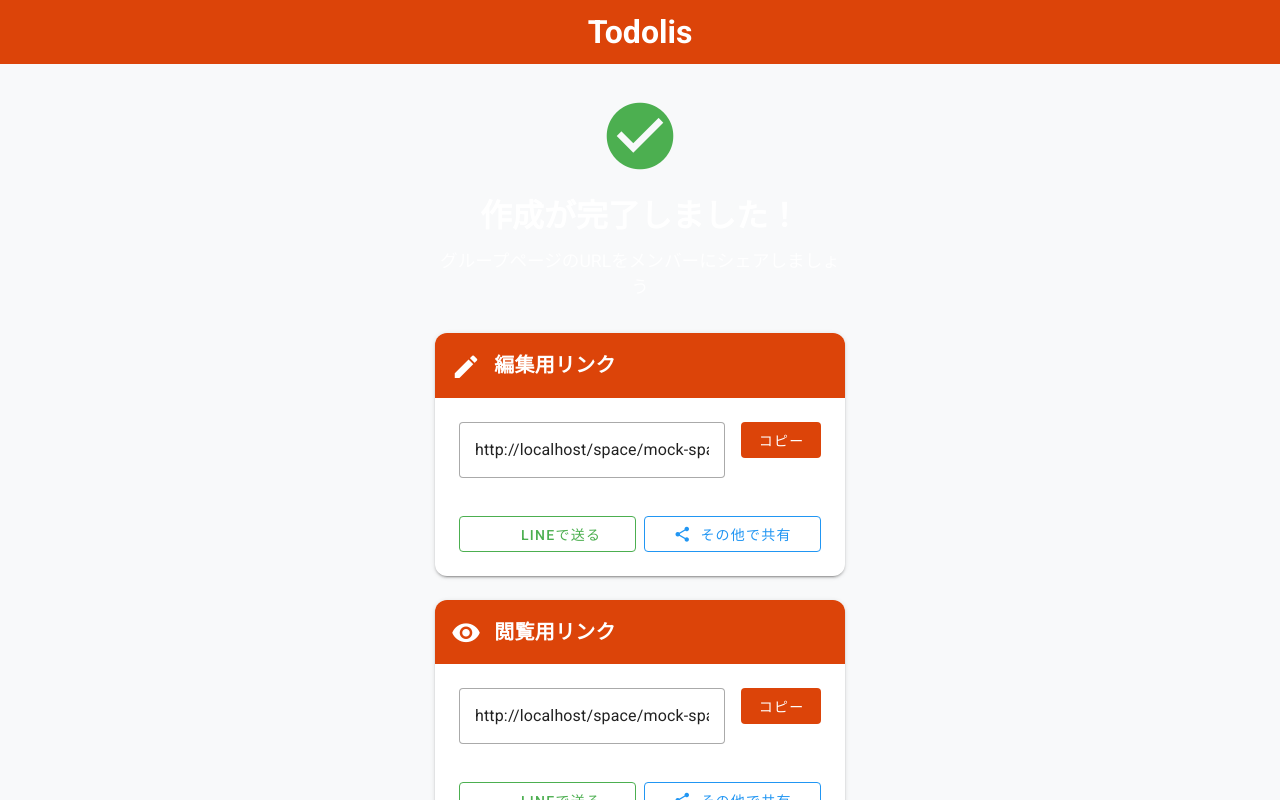
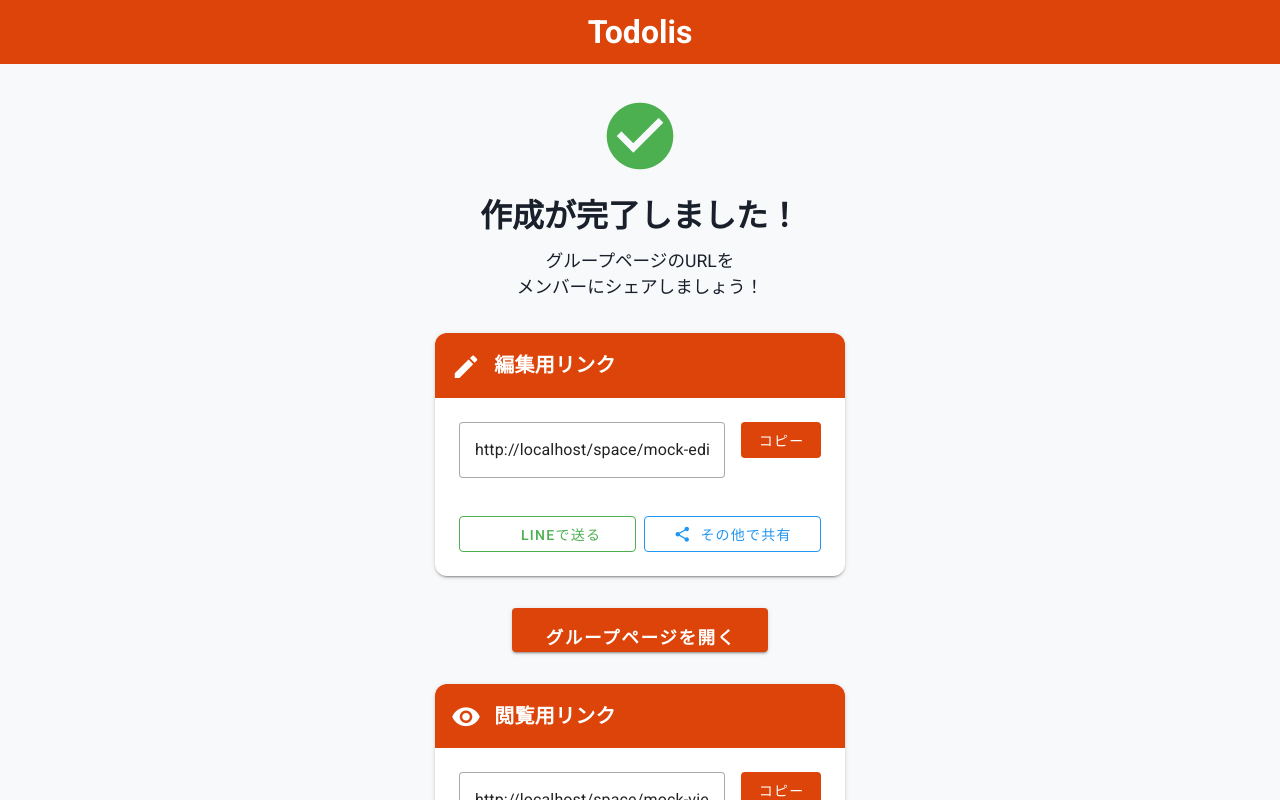
Before and after one commit to Morohashi0409/Todolis, a Vue app: page /links in a window 1280 px wide. Shown: the top 800 px of the page. Built offline with nearby package versions, Linux system fonts and the light colour scheme.

Commit message:
【🎸 : feat】 linksの画面実装1

```diff
--- a/src/stores/space.ts
+++ b/src/stores/space.ts
@@ -29,8 +29,21 @@ export const useSpaceStore = defineStore('space', () => {
   }
 
   const setTokens = (tokens: { viewer?: string; editor?: string }) => {
-    if (tokens.viewer) viewerToken.value = tokens.viewer
-    if (tokens.editor) editorToken.value = tokens.editor
+    console.log('setTokens called with:', tokens)
+
+    if (tokens.viewer) {
+      console.log('Setting viewer token:', tokens.viewer)
+      viewerToken.value = tokens.viewer
+    }
+    if (tokens.editor) {
+      console.log('Setting editor token:', tokens.editor)
+      editorToken.value = tokens.editor
+    }
+
+    console.log('Tokens after setting:', {
+      viewerToken: viewerToken.value,
+      editorToken: editorToken.value
+    })
   }
 
   const clearTokens = () => {
--- a/src/views/group-creation/index.ts
+++ b/src/views/group-creation/index.ts
@@ -65,15 +65,29 @@ export const useGroupCreation = () => {
         title: formData.title,
         members: members
       })
-
-      // ストアにトークンを保存
+      // ストアにトークンとスペース情報を保存
       spaceStore.setTokens({
         viewer: response.view_token,
         editor: response.edit_token
       })
 
-      // リンク表示ページに遷移
-      router.push('/links')
+      // デバッグ用：ストアの状態をログ出力
+      console.log('Store after setTokens:', {
+        viewerToken: spaceStore.viewerToken,
+        editorToken: spaceStore.editorToken
+      })
+
+      // スペース情報も保存
+      spaceStore.setCurrentSpace({
+        id: response.space_id,
+        name: formData.title,
+        members: members,
+        createdAt: new Date().toISOString(),
+        updatedAt: new Date().toISOString()
+      })
+
+      // リンク表示ページに遷移（スペースIDをクエリパラメータとして渡す）
+      router.push(`/links?spaceId=${response.space_id}`)
 
     } catch (error) {
       console.error('グループ作成エラー:', error)
--- a/src/views/link-display/index.ts
+++ b/src/views/link-display/index.ts
@@ -1 +1,102 @@
+import { ref, reactive, computed } from 'vue'
+import { useRouter, useRoute } from 'vue-router'
+import { useSpaceStore } from '@/stores/space'
+
+export const useLinkDisplay = () => {
+  const router = useRouter()
+  const route = useRoute()
+  const spaceStore = useSpaceStore()
+
+  const showPinDialog = ref(false)
+  const pinCode = ref('')
+
+  // 開発環境判定
+  const isDevelopment = computed(() => process.env.NODE_ENV === 'development')
+
+  const copying = reactive({
+    editor: false,
+    viewer: false
+  })
+
+  const rules = {
+    pin: (value: string) => {
+      if (!value) return true
+      return /^\d{4}$/.test(value) || '4桁の数字を入力してください'
+    }
+  }
+
+  // スペースIDとトークンからURLを生成
+  const editorUrl = computed(() => {
+    const token = spaceStore.editorToken || 'mock-editor-token'
+    return `${window.location.origin}/space/${token}`
+  })
+
+  const viewerUrl = computed(() => {
+    const token = spaceStore.viewerToken || 'mock-viewer-token'
+    return `${window.location.origin}/space/${token}`
+  })
+
+  const copyToClipboard = async (text: string, type: 'editor' | 'viewer') => {
+    try {
+      copying[type] = true
+      await navigator.clipboard.writeText(text)
+      // 成功通知（実際の実装ではトースト表示）
+      console.log('コピーしました')
+    } catch (error) {
+      console.error('コピーに失敗しました:', error)
+    } finally {
+      copying[type] = false
+    }
+  }
+
+  const shareToLine = (url: string) => {
+    const lineUrl = `https://line.me/R/msg/text/?${encodeURIComponent(url)}`
+    window.open(lineUrl, '_blank')
+  }
+
+  const shareToOther = (url: string) => {
+    if (navigator.share) {
+      navigator.share({
+        title: 'Todolis - グループページ',
+        text: 'グループページのリンクです',
+        url: url
+      })
+    } else {
+      // フォールバック: クリップボードにコピー
+      copyToClipboard(url, 'editor')
+    }
+  }
+
+  const setPinCode = () => {
+    if (pinCode.value && /^\d{4}$/.test(pinCode.value)) {
+      // PINコードを設定（実際の実装ではAPIに送信）
+      console.log('PINコードを設定しました:', pinCode.value)
+      showPinDialog.value = false
+      pinCode.value = ''
+    }
+  }
+
+  const goToSpace = () => {
+    const spaceId = route.query.spaceId || spaceStore.currentSpace?.id || 'mock-space-id'
+    router.push(`/space/${spaceId}`)
+  }
+
+  return {
+    showPinDialog,
+    pinCode,
+    copying,
+    rules,
+    editorUrl,
+    viewerUrl,
+    copyToClipboard,
+    shareToLine,
+    shareToOther,
+    setPinCode,
+    goToSpace,
+    // デバッグ情報用
+    route,
+    spaceStore
+  }
+}
+
 export { default } from './link-display.vue'
--- a/src/views/link-display/link-display.scss
+++ b/src/views/link-display/link-display.scss
@@ -38,13 +38,13 @@
         .completion-title {
           font-size: 2rem;
           font-weight: $font-weight-bold;
-          color: white;
+          color: #19202B;
           margin-bottom: $spacing-sm;
         }
 
         .completion-subtitle {
           font-size: 1.1rem;
-          color: rgba(255, 255, 255, 0.9);
+          color: #19202B;
           margin: 0;
         }
       }
@@ -117,6 +117,7 @@
 
       .next-steps {
         text-align: center;
+        margin: $spacing-xl 0;
 
         .next-button {
           font-size: 1.1rem;
@@ -129,6 +130,7 @@
 
   .footer {
     margin-top: auto;
+    background: #325361 !important;
 
     .footer-links {
       display: flex;
--- a/src/views/link-display/link-display.vue
+++ b/src/views/link-display/link-display.vue
@@ -23,7 +23,7 @@
               </div>
               <h2 class="completion-title">作成が完了しました！</h2>
               <p class="completion-subtitle">
-                グループページのURLをメンバーにシェアしましょう
+                グループページのURLを<br>メンバーにシェアしましょう！
               </p>
             </div>
 
@@ -76,6 +76,18 @@
                 </v-card-text>
               </v-card>
 
+              <!-- 次のステップ -->
+              <div class="next-steps">
+                <v-btn
+                  color="primary"
+                  size="large"
+                  @click="goToSpace"
+                  class="next-button"
+                >
+                  グループページを開く
+                </v-btn>
+              </div>
+
               <!-- 閲覧用リンク -->
               <v-card class="link-card" elevation="2">
                 <v-card-title class="link-title">
@@ -125,7 +137,7 @@
             </div>
 
             <!-- セキュリティ設定 -->
-            <div class="security-section">
+            <!-- <div class="security-section">
               <v-btn
                 color="warning"
                 variant="outlined"
@@ -135,19 +147,8 @@
                 <v-icon class="mr-2">mdi-lock</v-icon>
                 PINコードを設定してセキュリティを高める（任意）
               </v-btn>
-            </div>
+            </div> -->
 
-            <!-- 次のステップ -->
-            <div class="next-steps">
-              <v-btn
-                color="primary"
-                size="large"
-                @click="goToSpace"
-                class="next-button"
-              >
-                グループページを開く
-              </v-btn>
-            </div>
           </v-col>
         </v-row>
       </v-container>
@@ -212,86 +213,21 @@
 </template>
 
 <script setup lang="ts">
-import { ref, reactive, computed } from 'vue'
-import { useRouter, useRoute } from 'vue-router'
-import { useSpaceStore } from '@/stores/space'
+import { useLinkDisplay } from './index'
 
-const router = useRouter()
-const route = useRoute()
-const spaceStore = useSpaceStore()
-
-const showPinDialog = ref(false)
-const pinCode = ref('')
-
-const copying = reactive({
-  editor: false,
-  viewer: false
-})
-
-const rules = {
-  pin: (value: string) => {
-    if (!value) return true
-    return /^\d{4}$/.test(value) || '4桁の数字を入力してください'
-  }
-}
-
-// スペースIDとトークンからURLを生成
-const editorUrl = computed(() => {
-  const spaceId = route.query.spaceId || 'mock-space-id'
-  const token = spaceStore.editorToken || 'mock-editor-token'
-  return `${window.location.origin}/space/${spaceId}?t=${token}`
-})
-
-const viewerUrl = computed(() => {
-  const spaceId = route.query.spaceId || 'mock-space-id'
-  const token = spaceStore.viewerToken || 'mock-viewer-token'
-  return `${window.location.origin}/space/${spaceId}?t=${token}`
-})
-
-const copyToClipboard = async (text: string, type: 'editor' | 'viewer') => {
-  try {
-    copying[type] = true
-    await navigator.clipboard.writeText(text)
-    // 成功通知（実際の実装ではトースト表示）
-    console.log('コピーしました')
-  } catch (error) {
-    console.error('コピーに失敗しました:', error)
-  } finally {
-    copying[type] = false
-  }
-}
-
-const shareToLine = (url: string) => {
-  const lineUrl = `https://line.me/R/msg/text/?${encodeURIComponent(url)}`
-  window.open(lineUrl, '_blank')
-}
-
-const shareToOther = (url: string) => {
-  if (navigator.share) {
-    navigator.share({
-      title: 'Todolis - グループページ',
-      text: 'グループページのリンクです',
-      url: url
-    })
-  } else {
-    // フォールバック: クリップボードにコピー
-    copyToClipboard(url, 'editor')
-  }
-}
-
-const setPinCode = () => {
-  if (pinCode.value && /^\d{4}$/.test(pinCode.value)) {
-    // PINコードを設定（実際の実装ではAPIに送信）
-    console.log('PINコードを設定しました:', pinCode.value)
-    showPinDialog.value = false
-    pinCode.value = ''
-  }
-}
-
-const goToSpace = () => {
-  const spaceId = route.query.spaceId || 'mock-space-id'
-  router.push(`/space/${spaceId}`)
-}
+const {
+  showPinDialog,
+  pinCode,
+  copying,
+  rules,
+  editorUrl,
+  viewerUrl,
+  copyToClipboard,
+  shareToLine,
+  shareToOther,
+  setPinCode,
+  goToSpace
+} = useLinkDisplay()
 </script>
 
 <style src="./link-display.scss" lang="scss" scoped></style>
```
